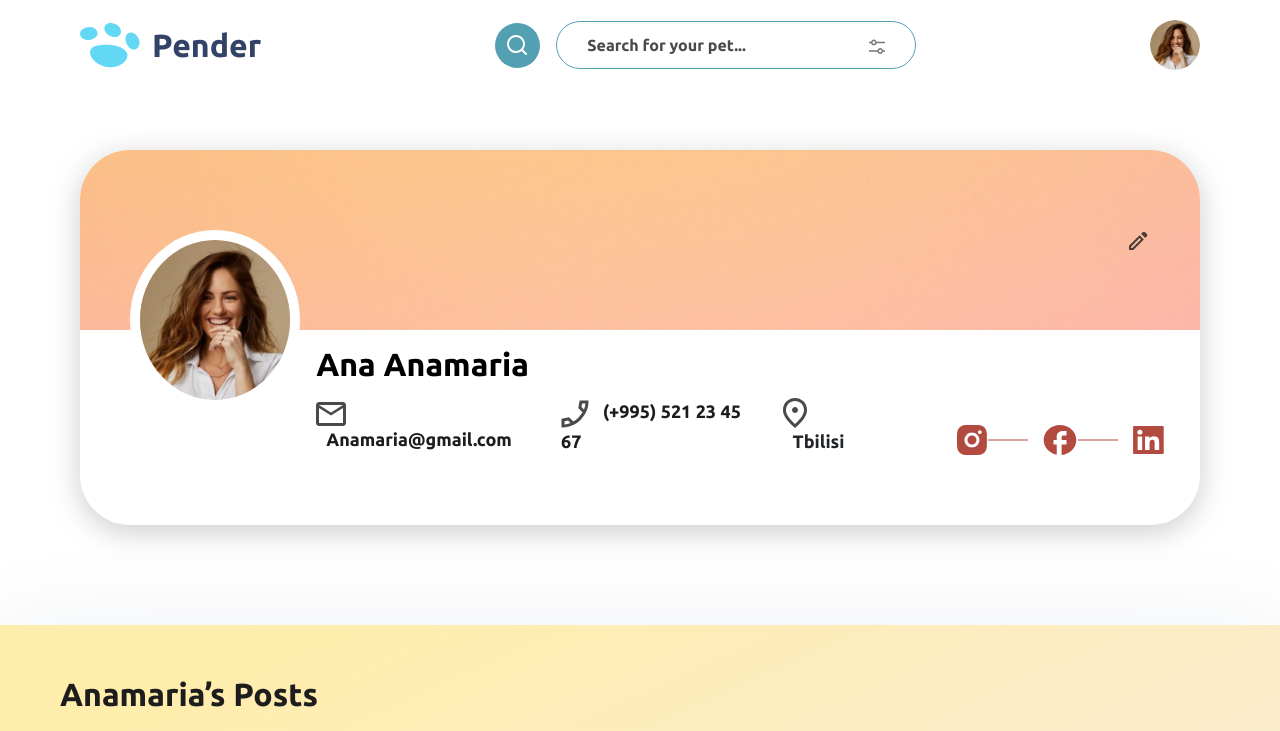
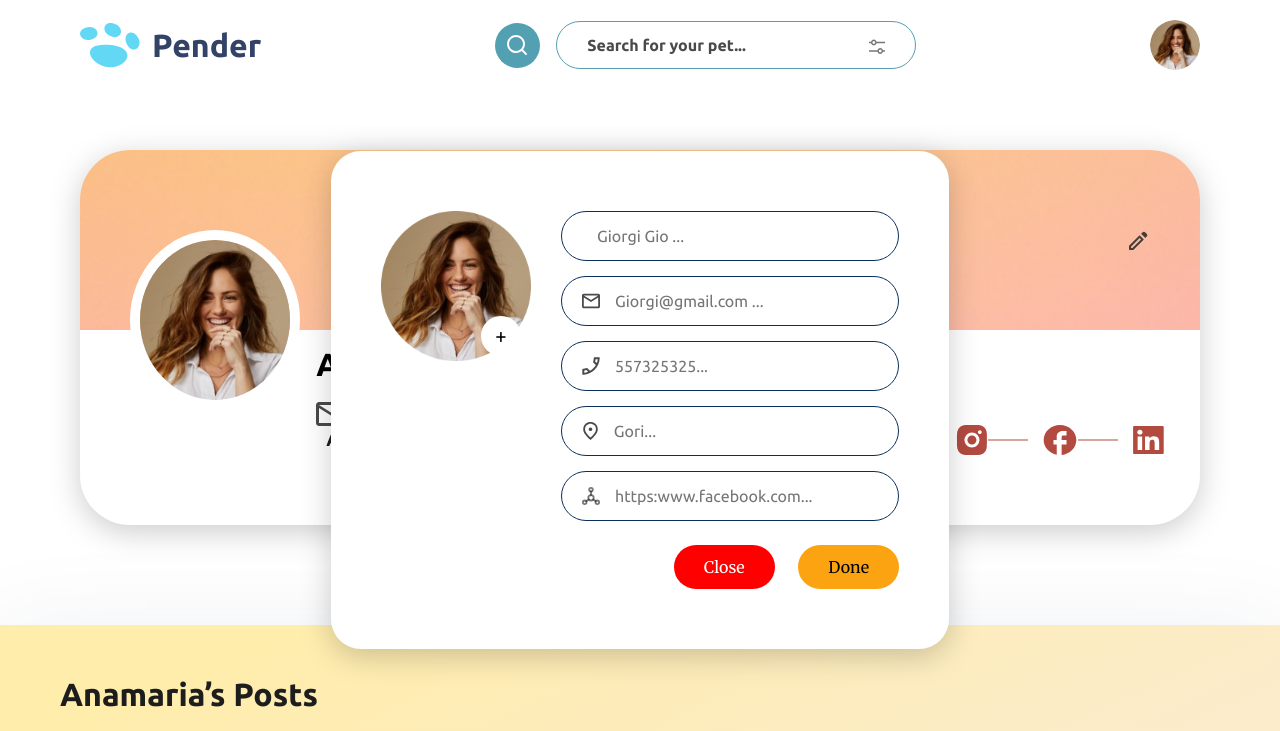
Before and after one commit to dev-rashidul/pender, a plain HTML site: page user.html in a window 1280 px wide. Both pictures are taken after a click on the link 1138 px from the left and 240 px from the top of the page. Shown: the top 731 px of the page. Drawn offline with Linux system fonts and the light colour scheme.

Commit message:
Modal Added

```diff
--- a/assets/css/responsive.css
+++ b/assets/css/responsive.css
@@ -384,6 +384,18 @@
     font-size: 28px;
   }
 
+  .user-form-container {
+    width: 300px;
+    margin-top: 80px;
+    padding: 40px 20px;
+  }
+
+  .user-upload-img {
+    width: 100px;
+    height: 100px;
+    margin: auto;
+  }
+
   .footer-logo {
     display: flex;
     justify-content: center;
--- a/assets/css/style.css
+++ b/assets/css/style.css
@@ -686,6 +686,103 @@ User Page CSS
   padding: 0 10px;
 }
 
+/* User Form Section CSS Start */
+
+.user-form-container {
+  position: absolute;
+  top: 50%;
+  left: 50%;
+  transform: translate(-50%, -50%);
+  background: #ffffff;
+  padding: 60px 50px;
+  filter: drop-shadow(0px 7px 15px rgba(0, 0, 0, 0.2));
+  border-radius: 30px;
+  z-index: 11;
+}
+
+.user-modal {
+  display: none;
+}
+
+.user-modal.active {
+  display: block;
+}
+
+.user-upload-img {
+  position: relative;
+  width: 150px;
+  height: 150px;
+  object-fit: cover;
+  margin-right: 30px;
+}
+
+.user-upload-img img {
+  width: 100%;
+  height: 100%;
+}
+
+.upload-btn {
+  position: absolute;
+  right: 10px;
+  bottom: 5px;
+  display: flex;
+  justify-content: center;
+  align-items: center;
+  width: 35px;
+  height: 35px;
+  font-size: 20px;
+  color: #000000;
+  background: #ffffff;
+  border-radius: 100%;
+  padding: 20px;
+}
+
+.user-form-field {
+  max-width: 400px;
+  width: 100%;
+  display: flex;
+  align-items: center;
+  background: #ffffff;
+  padding: 0 20px;
+  margin-bottom: 15px;
+  border: 1px solid #0b2f5b;
+  border-radius: 30px;
+}
+
+.user-form-field img {
+  width: 18px;
+  height: 18px;
+}
+
+.user-form-field input {
+  width: 100%;
+  border: none;
+  background: transparent;
+  padding: 12px 15px;
+}
+
+.user-form-field input:focus {
+  outline: 0;
+}
+
+.form-close-btn,
+.form-done-btn {
+  font-family: "Merriweather", serif;
+  color: #ffffff;
+  background: red;
+  padding: 10px 30px;
+  border: none;
+  border-radius: 30px;
+}
+
+.form-done-btn {
+  color: #000000;
+  background: #fca311;
+  margin-left: 20px;
+}
+
+/* User Form Section CSS End */
+
 /* User Hero Section CSS End */
 
 /* User page Post Section CSS Start */
--- a/assets/js/script.js
+++ b/assets/js/script.js
@@ -5,7 +5,7 @@ window.addEventListener("scroll", function(){
     header.classList.toggle("sticky", window.scrollY > 0)
   })
 
-// JavaScript for Edit Profile
+// JavaScript for View Profile
 
 const editIcon = document.querySelector('.user-profile-icon')
 const profileDropdown = document.querySelector('.profile-dropdown')
@@ -13,3 +13,17 @@ const profileDropdown = document.querySelector('.profile-dropdown')
 editIcon.addEventListener("click", function(){
   profileDropdown.classList.toggle('active')
 })
+
+// JavaScript for Edit Profile
+
+const userEditIcon = document.querySelector('.user-edit-icon')
+const closeIcon = document.querySelector('.form-close-btn')
+const userModal = document.querySelector('.user-modal')
+
+userEditIcon.addEventListener("click", function(){
+  userModal.classList.toggle('active')
+})
+
+closeIcon.addEventListener("click", function(){
+  userModal.classList.remove('active')
+})
--- a/user.html
+++ b/user.html
@@ -77,9 +77,9 @@
                       </div>
                       <hr />
                       <div class="user-edit-profile">
-                        <a href="#" class="d-flex align-items-center"
+                        <a href="user.html" class="d-flex align-items-center"
                           ><img src="assets/images/edit.svg" alt="edit" />
-                          <span class="ps-4">Edit</span></a
+                          <span class="ps-4">View Profile</span></a
                         >
                       </div>
                       <hr />
@@ -187,6 +187,57 @@
           </div>
         </div>
       </section>
+
+      <!-- User Form Section HTML Start -->
+
+      <section id="User-form">
+        <div class="user-modal">
+          <div class="user-form-container d-lg-flex">
+            <div class="user-upload-img mb-4 mb-lg-0">
+              <img src="assets/images/user.png" alt="user" />
+              <a class="upload-btn" href="#">+</a>
+            </div>
+            <form>
+              <div class="user-form-field">
+                <input type="text" placeholder="Giorgi Gio ..." required />
+              </div>
+              <div class="user-form-field">
+                <img src="assets/images/email-icon.svg" alt="email-icon" />
+                <input
+                  type="email"
+                  placeholder="Giorgi@gmail.com ..."
+                  required
+                />
+              </div>
+              <div class="user-form-field">
+                <img src="assets/images/phone-icon.svg" alt="phone-icon" />
+                <input type="text" placeholder="557325325..." required />
+              </div>
+              <div class="user-form-field">
+                <img
+                  src="assets/images/location-icon.svg"
+                  alt="location-icon"
+                />
+                <input type="text" placeholder="Gori..." required />
+              </div>
+              <div class="user-form-field">
+                <img src="assets/images/social-icon.svg" alt="social-icon" />
+                <input
+                  type="text"
+                  placeholder="https:www.facebook.com..."
+                  required
+                />
+              </div>
+              <div class="text-center text-lg-end mt-4">
+                <button class="form-close-btn">Close</button>
+                <button class="form-done-btn" type="submit">Done</button>
+              </div>
+            </form>
+          </div>
+        </div>
+      </section>
+
+      <!-- User Form Section HTML End -->
 
       <!-- User Hero Section HTML End -->
     </header>
```
Also changed, not shown: assets/images/social-icon.svg (added).
